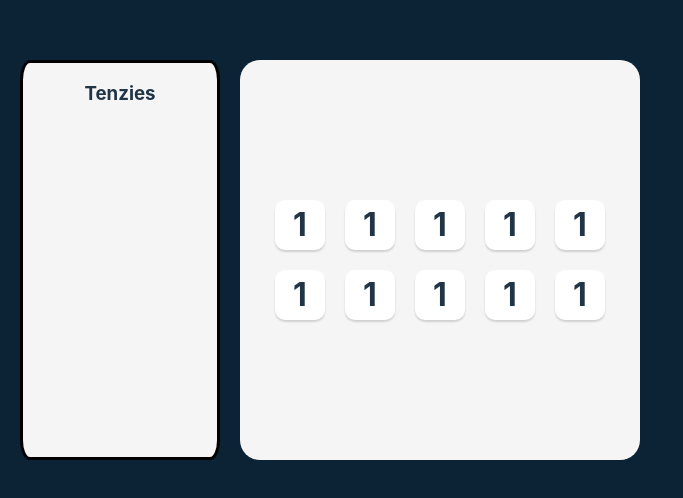
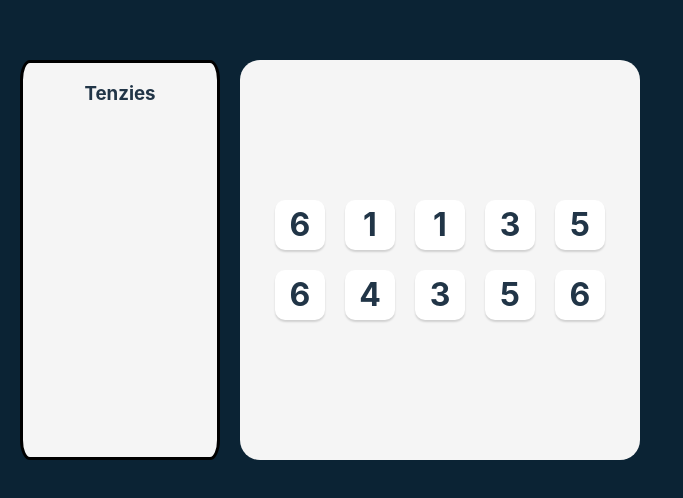
Before and after one commit to gymbundye/tenzies, a React (Vite) app: page / in a window 1280 px wide. Shown: the part 140-638 px from the top of the page, without its empty margins (0-683 px from the left). Built offline with nearby package versions, Linux system fonts and the light colour scheme.

Commit message:
added random to state

```diff
--- a/src/App.css
+++ b/src/App.css
@@ -52,3 +52,6 @@ main {
 .dice-num{
     font-size: 2rem;
 }
+.game{
+  display: flex;
+}
--- a/src/App.jsx
+++ b/src/App.jsx
@@ -1,37 +1,36 @@
-import { useState } from 'react'
+import React from 'react'
 import './App.css'
-import Tenzie from './Components/Tenzie'
+
 import Instructions from './Components/Instructions'
 import Die from './Components/Die'
 
-function App() {
-  const [count, setCount] = useState(0)
+function App()
 
-  return (
-    <div className="App">
+  {
+    const [dice, setDice] = React.useState(allNewDice())
 
-      <Instructions/>
+    function allNewDice() {
+        const newDice = []
+        for (let i = 0; i < 10; i++) {
+            newDice.push(Math.ceil(Math.random() * 6))
+        }
+        return newDice
+    }
 
-      <main>
+    const diceElements = dice.map(die => <Die value={die} />)
 
-        <div className='dice-box'>
-        <Die value="1"/>
-        <Die value="1"/>
-        <Die value="1"/>
-        <Die value="1"/>
-        <Die value="1"/>
-        <Die value="1"/>
-        <Die value="1"/>
-        <Die value="1"/>
-        <Die value="1"/>
-        <Die value="1"/>
+    return (
+        <div className='game'>
+
+          <Instructions/>
+        <main>
+            <div className="dice-box">
+                {diceElements}
+            </div>
+            </main>
         </div>
+    )
 
-      </main>
-
-
-    </div>
-  )
-}
+    }
 
 export default App
--- a/src/Components/Tenzie.jsx
+++ /dev/null
@@ -1,11 +0,0 @@
-import React from 'react'
-
-function Tenzie() {
-  return (
-    <main className='main'>
-      <div></div>
-    </main>
-  )
-}
-
-export default Tenzie
```
